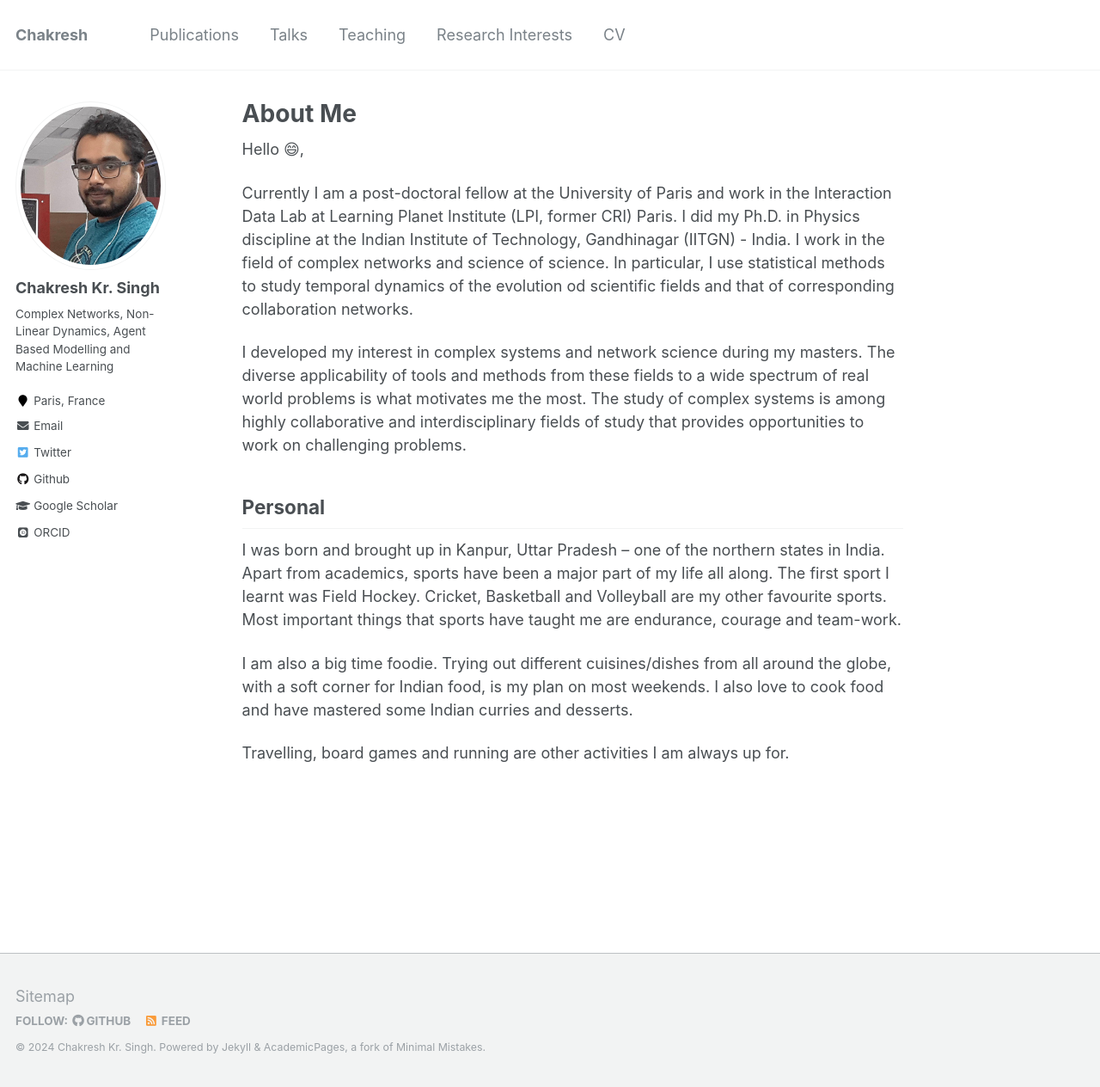
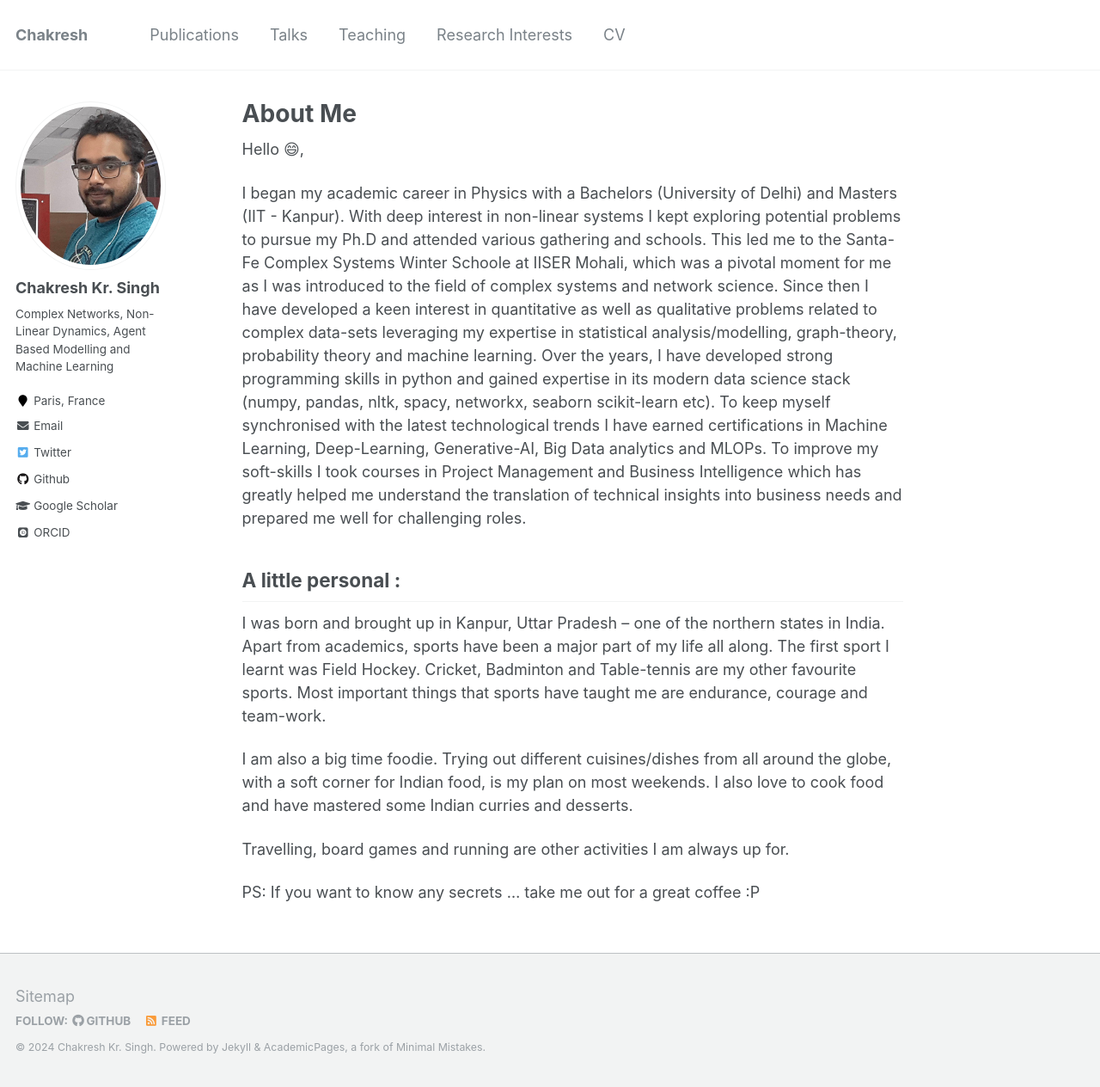
Before and after one commit to ChakreshIITGN/ChakreshIITGN.github.io, a Jekyll site: the page built from _pages/about.md, in a window 1280 px wide and 1264 px high. Shown: the whole window at 86% size. Built offline with Jekyll 4.4.1, drawn with Linux system fonts in a browser that asks for light colours; emoji names are drawn with the system emoji font; some web fonts are replaced.

Commit message:
Update about.md --  revised informaiton
Includes up to data interests and skills

```diff
--- a/_pages/about.md
+++ b/_pages/about.md
@@ -10,14 +10,15 @@ redirect_from:
 
 Hello :smile:,
 
-Currently I am a post-doctoral fellow at the University of Paris and work in the Interaction Data Lab at Learning Planet Institute (LPI, former CRI) Paris. I did my Ph.D. in Physics discipline at the Indian Institute of Technology, Gandhinagar (IITGN) - India. I work in the field of complex networks and science of science. In particular, I use statistical methods to study temporal dynamics of the evolution od scientific fields and that of corresponding collaboration networks.
+I began my academic career in Physics with a Bachelors (University of Delhi) and Masters (IIT - Kanpur). With deep interest in non-linear systems I kept exploring potential problems to pursue my Ph.D and attended various gathering and schools. This led me to the Santa-Fe Complex Systems Winter Schoole at IISER Mohali, which was a pivotal moment for me as I was introduced to the field of complex systems and network science.
+Since then I have developed a keen interest in quantitative as well as qualitative problems related to complex data-sets leveraging my expertise in statistical analysis/modelling, graph-theory, probability theory and machine learning. Over the years, I have developed strong programming skills in python and gained expertise in its modern data science stack (numpy, pandas, nltk, spacy, networkx, seaborn scikit-learn etc). To keep myself synchronised with the latest technological trends I have earned certifications in Machine Learning, Deep-Learning, Generative-AI, Big Data analytics and MLOPs. To improve my soft-skills I took courses in Project Management and Business Intelligence which has greatly helped me understand the translation of technical insights into business needs and prepared me well for challenging roles.
 
-I developed my interest in complex systems and network science during my masters. The diverse applicability of tools and methods from these fields to a wide spectrum of real world problems is what motivates me the most. The study of complex systems is among highly collaborative and interdisciplinary fields of study that provides opportunities to work on challenging problems.
+## A little personal :
 
-## Personal
-
-I was born and brought up in Kanpur, Uttar Pradesh -- one of the northern states in India. Apart from academics, sports have been a major part of my life all along. The first sport I learnt was Field Hockey. Cricket, Basketball and Volleyball are my other favourite sports. Most important things that sports have taught me are endurance, courage and team-work.
+I was born and brought up in Kanpur, Uttar Pradesh -- one of the northern states in India. Apart from academics, sports have been a major part of my life all along. The first sport I learnt was Field Hockey. Cricket, Badminton and Table-tennis are my other favourite sports. Most important things that sports have taught me are endurance, courage and team-work.
 
 I am also a big time foodie. Trying out different cuisines/dishes from all around the globe, with a soft corner for Indian food, is my plan on most weekends. I also love to cook food and have mastered some Indian curries and desserts.
 
 Travelling, board games and running are other activities I am always up for.
+
+PS: If you want to know any secrets ... take me out for a great coffee :P
```
